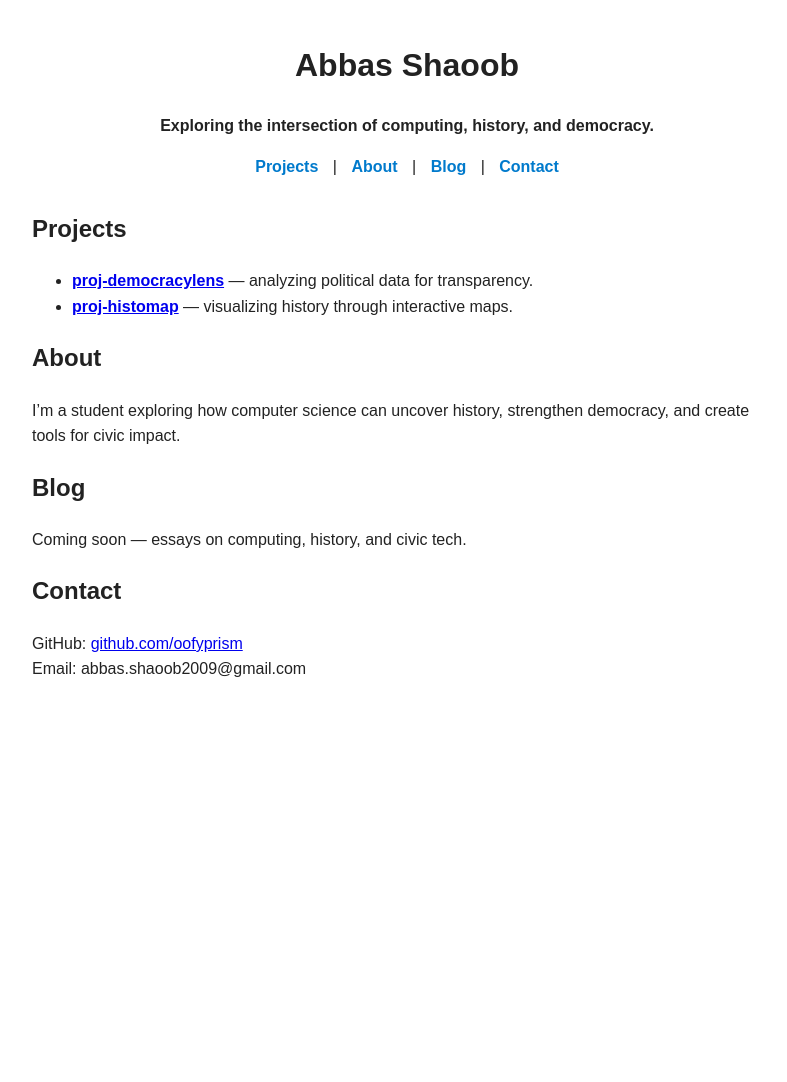
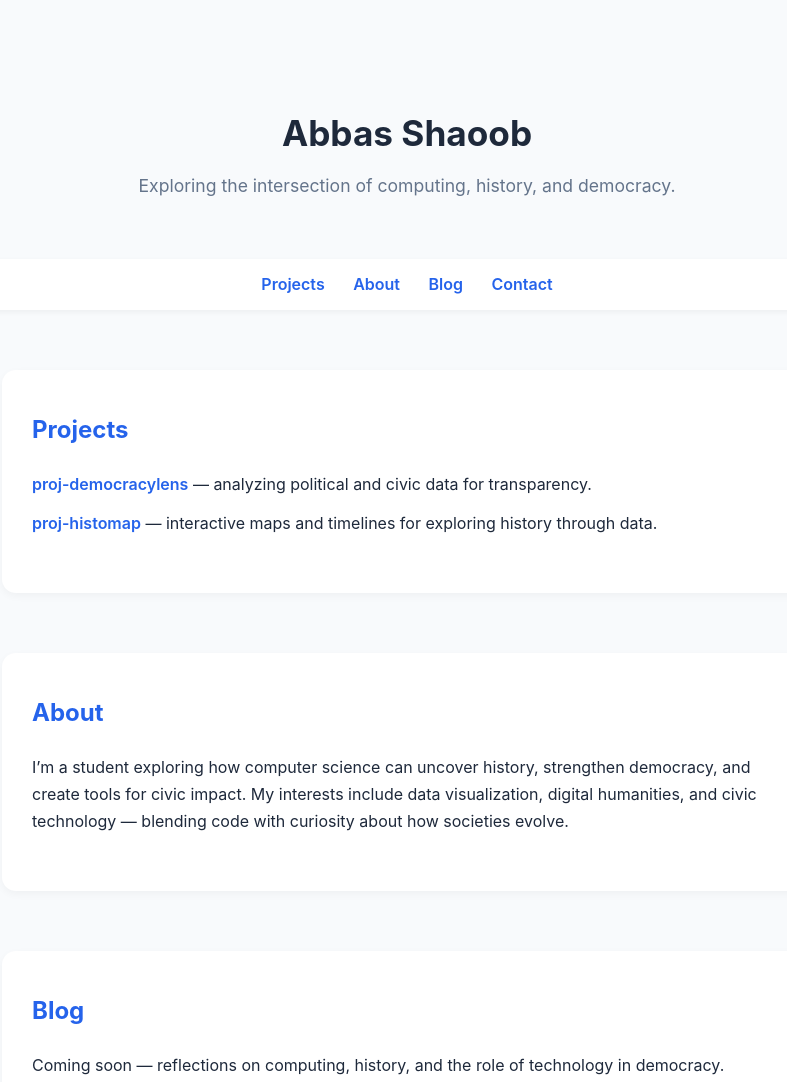
Before and after one commit to OofyPrism/oofyprism.github.io, a plain HTML site: page index.html in a window 1280 px wide. Shown: the top 1082 px of the page, without its empty margins (233-1020 px from the left). Before the commit the page ends 800 px from the top, so only its background shows below. Drawn offline with Linux system fonts and the light colour scheme.

Commit message:
Refactor index.html for improved layout and style
Updated HTML structure and styling for better readability and modern design.

```diff
--- a/index.html
+++ b/index.html
@@ -1,65 +1,162 @@
 <!DOCTYPE html>
 <html lang="en">
 <head>
-  <meta charset="UTF-8">
-  <meta name="viewport" content="width=device-width, initial-scale=1.0">
+  <meta charset="UTF-8" />
+  <meta name="viewport" content="width=device-width, initial-scale=1.0" />
   <title>Abbas Shaoob — Computing for History & Democracy</title>
   <style>
+    :root {
+      --bg: #f8fafc;
+      --text: #1e293b;
+      --accent: #2563eb;
+      --muted: #64748b;
+      --card: #ffffff;
+    }
+
     body {
-      font-family: Arial, sans-serif;
-      max-width: 750px;
-      margin: 40px auto;
-      padding: 0 20px;
-      line-height: 1.6;
-      color: #222;
+      font-family: "Inter", -apple-system, BlinkMacSystemFont, "Segoe UI", Roboto, sans-serif;
+      background-color: var(--bg);
+      color: var(--text);
+      margin: 0;
+      padding: 0;
+      line-height: 1.7;
     }
-    h1 { text-align: center; }
+
+    header {
+      text-align: center;
+      padding: 80px 20px 40px;
+    }
+
+    h1 {
+      font-size: 2.2rem;
+      margin-bottom: 0.5rem;
+    }
+
+    p.tagline {
+      font-size: 1.1rem;
+      color: var(--muted);
+      margin-top: 0;
+    }
+
     nav {
       text-align: center;
-      margin-bottom: 30px;
+      background-color: var(--card);
+      box-shadow: 0 2px 6px rgba(0, 0, 0, 0.05);
+      position: sticky;
+      top: 0;
+      padding: 12px 0;
+      z-index: 10;
     }
+
     nav a {
-      margin: 0 10px;
-      color: #007acc;
+      color: var(--accent);
+      margin: 0 12px;
       text-decoration: none;
-      font-weight: bold;
+      font-weight: 600;
     }
-    nav a:hover { text-decoration: underline; }
+
+    nav a:hover {
+      text-decoration: underline;
+    }
+
+    section {
+      max-width: 750px;
+      margin: 60px auto;
+      background: var(--card);
+      border-radius: 14px;
+      padding: 40px 30px;
+      box-shadow: 0 3px 8px rgba(0, 0, 0, 0.04);
+    }
+
+    h2 {
+      color: var(--accent);
+      margin-top: 0;
+    }
+
+    ul {
+      list-style-type: none;
+      padding: 0;
+    }
+
+    li {
+      margin-bottom: 12px;
+    }
+
+    li a {
+      color: var(--accent);
+      font-weight: 600;
+      text-decoration: none;
+    }
+
+    li a:hover {
+      text-decoration: underline;
+    }
+
+    footer {
+      text-align: center;
+      padding: 40px 0;
+      color: var(--muted);
+      font-size: 0.9rem;
+    }
+
+    @media (max-width: 600px) {
+      h1 { font-size: 1.8rem; }
+      section { margin: 40px 15px; padding: 30px 20px; }
+    }
   </style>
 </head>
+
 <body>
-  <h1>Abbas Shaoob</h1>
-  <p style="text-align:center"><strong>Exploring the intersection of computing, history, and democracy.</strong></p>
+  <header>
+    <h1>Abbas Shaoob</h1>
+    <p class="tagline">Exploring the intersection of computing, history, and democracy.</p>
+  </header>
 
   <nav>
-    <a href="#projects">Projects</a> |
-    <a href="#about">About</a> |
-    <a href="#blog">Blog</a> |
+    <a href="#projects">Projects</a>
+    <a href="#about">About</a>
+    <a href="#blog">Blog</a>
     <a href="#contact">Contact</a>
   </nav>
 
   <section id="projects">
     <h2>Projects</h2>
     <ul>
-      <li><strong><a href="https://github.com/oofyprism/proj-democracylens">proj-democracylens</a></strong> — analyzing political data for transparency.</li>
-      <li><strong><a href="https://github.com/oofyprism/proj-histomap">proj-histomap</a></strong> — visualizing history through interactive maps.</li>
+      <li>
+        <a href="https://github.com/oofyprism/proj-democracylens">proj-democracylens</a> —
+        analyzing political and civic data for transparency.
+      </li>
+      <li>
+        <a href="https://github.com/oofyprism/proj-histomap">proj-histomap</a> —
+        interactive maps and timelines for exploring history through data.
+      </li>
     </ul>
   </section>
 
   <section id="about">
     <h2>About</h2>
-    <p>I’m a student exploring how computer science can uncover history, strengthen democracy, and create tools for civic impact.</p>
+    <p>
+      I’m a student exploring how computer science can uncover history, strengthen democracy,
+      and create tools for civic impact. My interests include data visualization, digital
+      humanities, and civic technology — blending code with curiosity about how societies evolve.
+    </p>
   </section>
 
   <section id="blog">
     <h2>Blog</h2>
-    <p>Coming soon — essays on computing, history, and civic tech.</p>
+    <p>Coming soon — reflections on computing, history, and the role of technology in democracy.</p>
   </section>
 
   <section id="contact">
     <h2>Contact</h2>
-    <p>GitHub: <a href="https://github.com/oofyprism">github.com/oofyprism</a><br>
-    Email: abbas.shaoob2009@gmail.com</p>
+    <p>
+      GitHub: <a href="https://github.com/oofyprism">github.com/oofyprism</a><br />
+      Email: <a href="mailto:abbas.shaoob2009@gmail.com">abbas.shaoob2009@gmail.com</a>
+    </p>
   </section>
+
+  <footer>
+    © 2025 Abbas Shaoob · Built with GitHub Pages
+  </footer>
 </body>
 </html>
```
